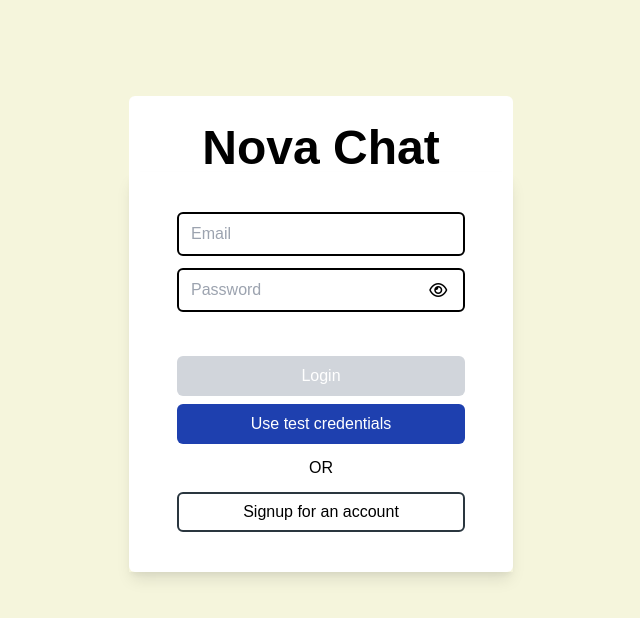
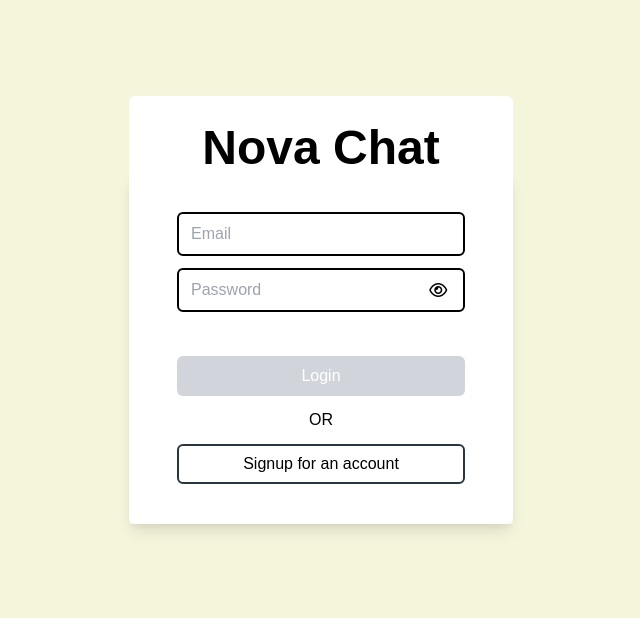
Before and after one commit to mohit-codes/Nova-chat, a React (Create React App) app: page / in a window 1280 px wide. Shown: the top 618 px of the page, without its empty margins (319-959 px from the left). Built offline with nearby package versions, Linux system fonts and the light colour scheme; no server answers.

Commit message:
fix: optional chaining | remove test credential button

```diff
--- a/src/context/authProvider.js
+++ b/src/context/authProvider.js
@@ -17,9 +17,9 @@ export const AuthProvider = ({ children }) => {
 
   axios.interceptors.response.use(undefined, function (error) {
     if (
-      error.response.status === 401 ||
-      error.response.status === 403 ||
-      error.response.data.message === "Invalid Token"
+      error?.response?.status === 401 ||
+      error?.response?.status === 403 ||
+      error?.response?.data?.message === "Invalid Token"
     ) {
       logout();
     }
--- a/src/pages/login.js
+++ b/src/pages/login.js
@@ -69,15 +69,6 @@ export const Login = () => {
             >
               {loading ? "Logging In..." : "Login"}
             </button>
-            <button
-              onClick={() => {
-                setEmail("test@test.com");
-                setPassword("Test@123");
-              }}
-              className="mt-2 w-full md:w-72 py-2 rounded-md text-white cursor-pointer bg-blue-800"
-            >
-              {"Use test credentials"}
-            </button>
           </form>
           <p className="my-3">OR</p>
           <Link to="signup">
```
